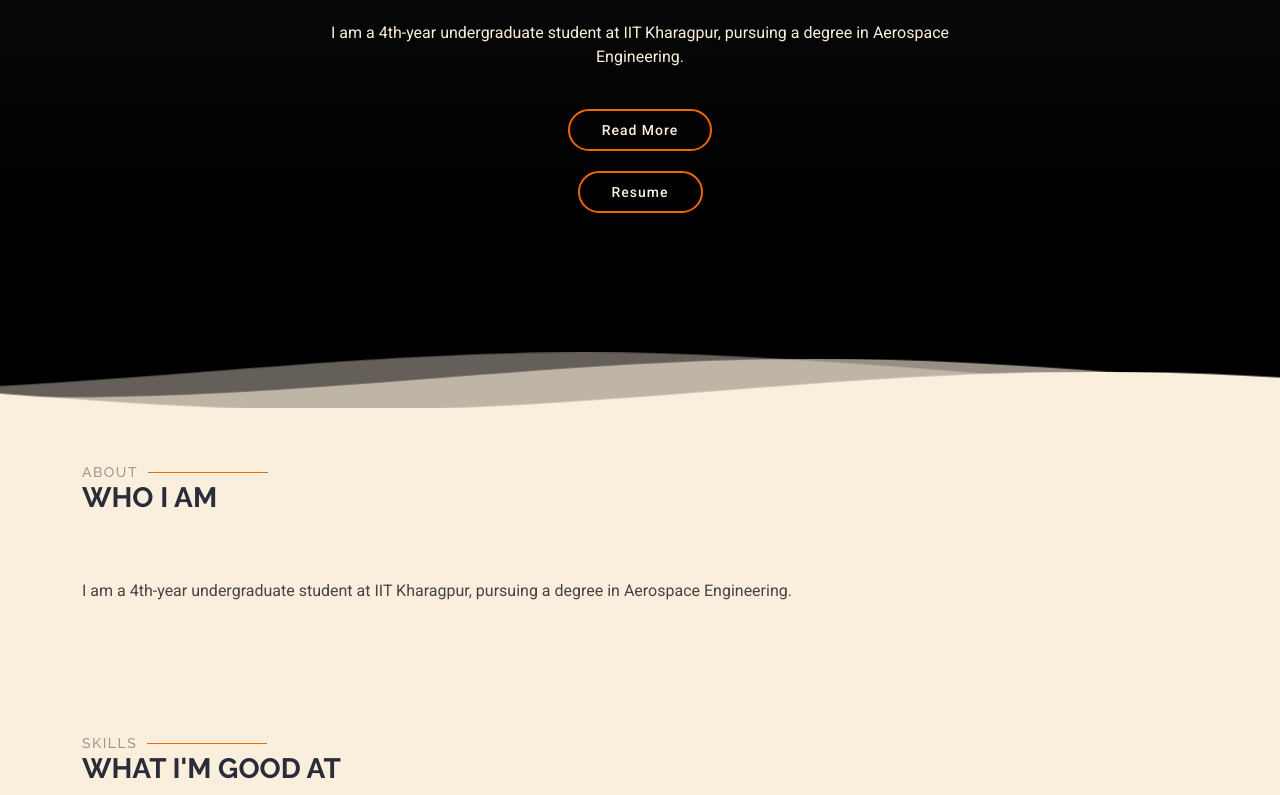
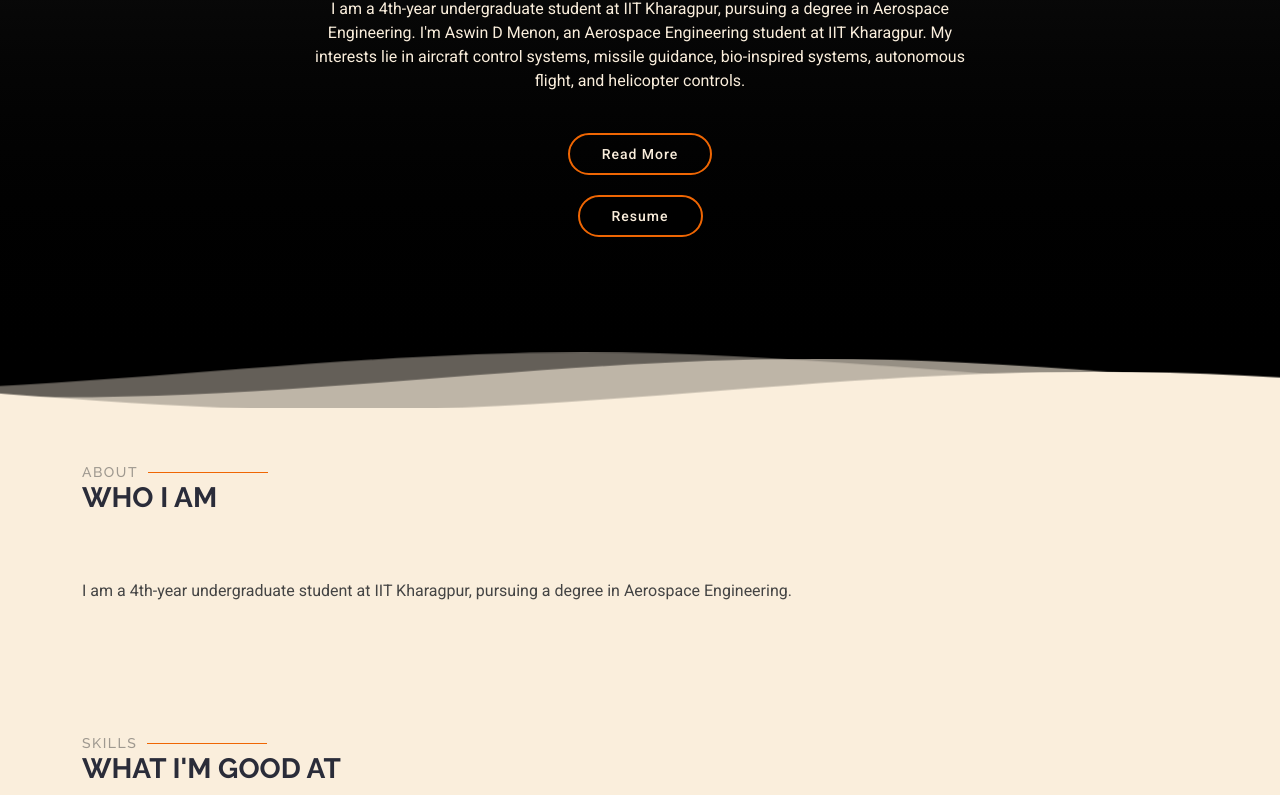
Before and after one commit to aswin-d-menon/aswin-d-menon.github.io, a plain HTML site: page index.html in a window 1280 px wide. Shown: the part 252-1047 px from the top of the page. Drawn offline with Linux system fonts and the light colour scheme.

Commit message:
small changes

```diff
--- a/index.html
+++ b/index.html
@@ -75,7 +75,7 @@
                     <div class="carousel-item active">
                         <div class="carousel-container">
                             <h2 class="animate__animated animate__fadeInDown">Aswin D Menon</h2>
-                            <p class="animate__animated animate__fadeInUp">I am a 4th-year undergraduate student at IIT Kharagpur, pursuing a degree in Aerospace Engineering.</p>
+                            <p class="animate__animated animate__fadeInUp">I am a 4th-year undergraduate student at IIT Kharagpur, pursuing a degree in Aerospace Engineering. I'm Aswin D Menon, an Aerospace Engineering student at IIT Kharagpur. My interests lie in aircraft control systems, missile guidance, bio-inspired systems, autonomous flight, and helicopter controls.</p>
                             <a href="#about" class="btn-get-started animate__animated animate__fadeInUp scrollto">Read More</a>
                             <button onclick="document.location='./assets/Aswin_D_Menon_CV.pdf'" class="btn-resume animate__animated animate__fadeInUp">Resume</button>
                         </div>
@@ -113,6 +113,9 @@
                     <p>
                         I am a 4th-year undergraduate student at IIT Kharagpur, pursuing a degree in Aerospace Engineering.
                     </p>
+                    <!--
+                    <a onclick="document.location='./assets/Aswin_D_Menon_CV.pdf'">text</a>
+                    -->
                 </div>
             </section><!-- /About Section -->
 
```
